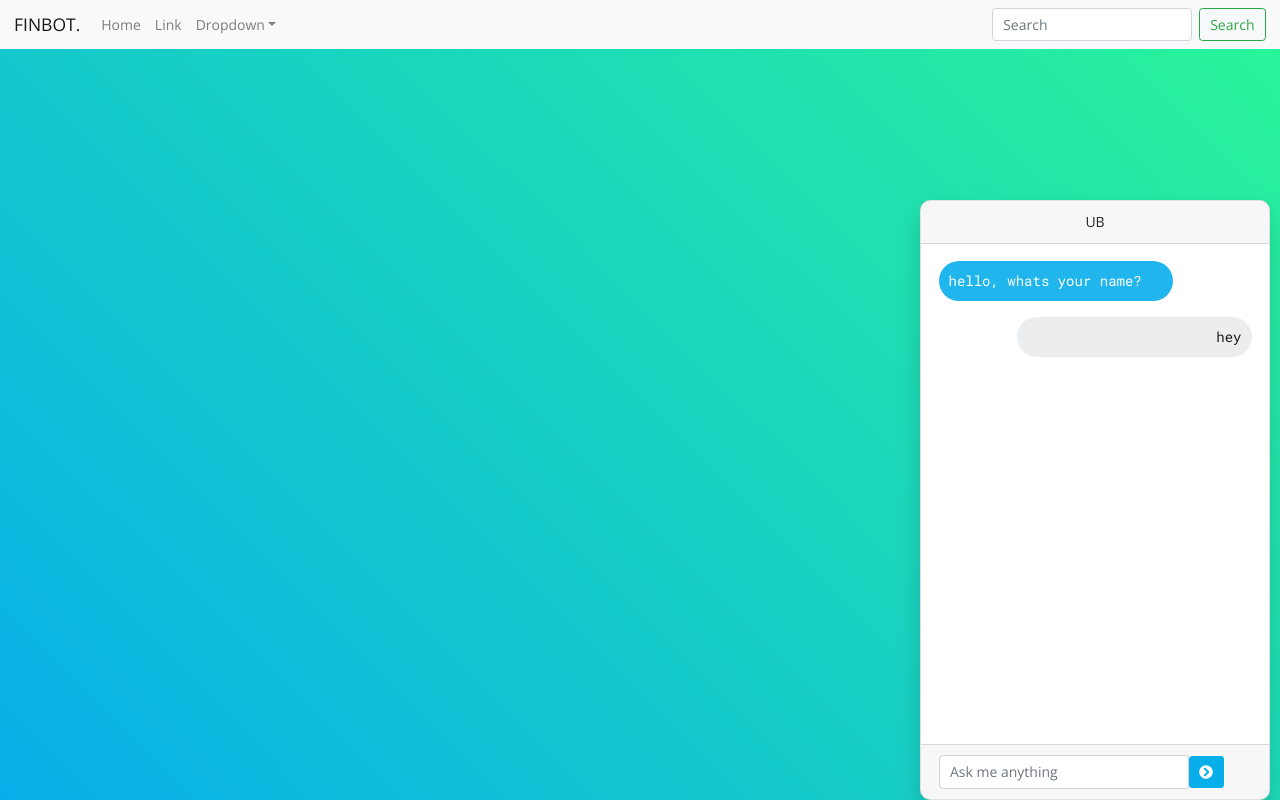
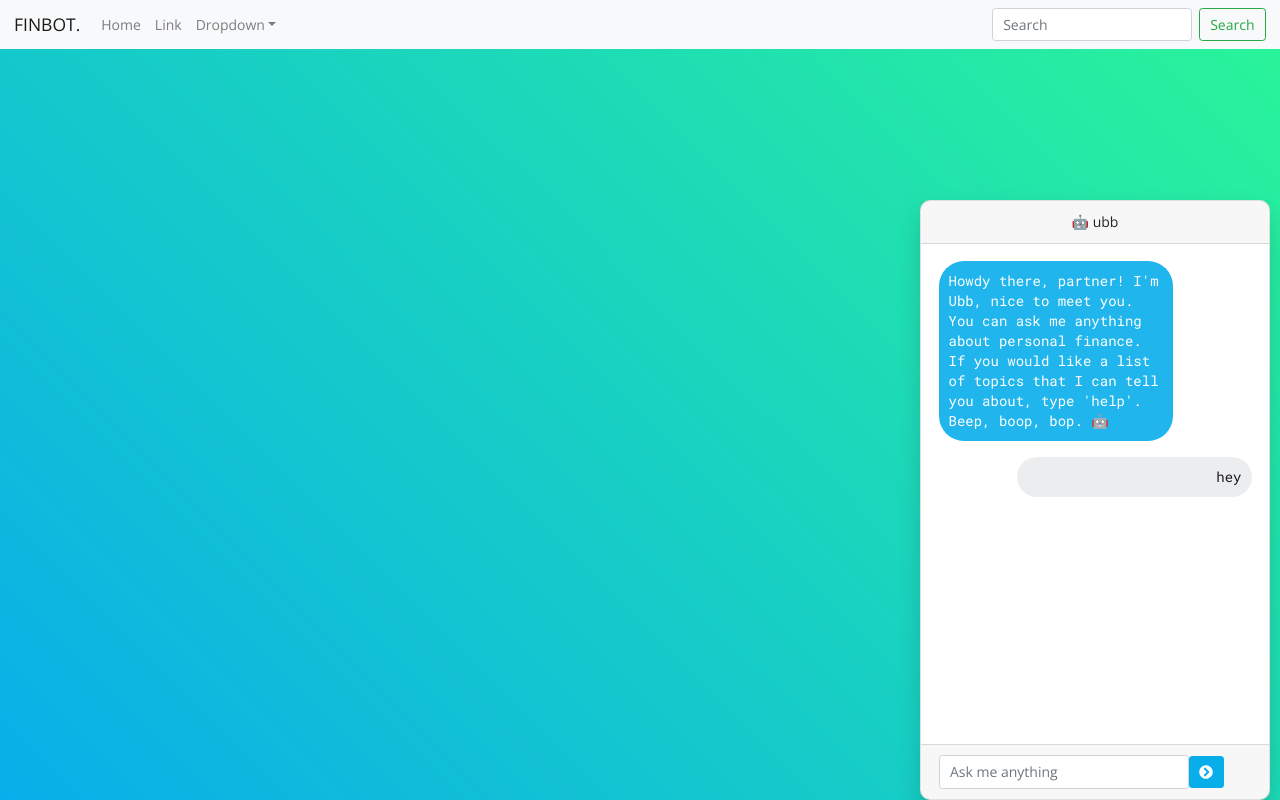
Before and after one commit to basselalsayed/finbot, a React (Create React App) app: page / in a window 1280 px wide. Built offline with nearby package versions, Linux system fonts and the light colour scheme.

Commit message:
Add welcome message:

```diff
--- a/src/components/chatbot/components/Container.js
+++ b/src/components/chatbot/components/Container.js
@@ -14,7 +14,7 @@ export default class ExampleContainer extends Component {
     loading: false,
     messages: [
       {
-        content: 'hello, whats your name?',
+        content: "Howdy there, partner! I'm Ubb, nice to meet you. You can ask me anything about personal finance. If you would like a list of topics that I can tell you about, type 'help'. Beep, boop, bop. 🤖",
         type: 'response'
       },
       {
@@ -85,7 +85,7 @@ export default class ExampleContainer extends Component {
                        zIndex: 1000,
          }} id='chat-window' onClick={this.listen} onKeyPress={this.listen} onScroll={this.listen} >
 
-          <Card.Header onClick={this.toggleBot} style={{cursor: 'pointer'}}>UB</Card.Header>
+          <Card.Header onClick={this.toggleBot} style={{cursor: 'pointer'}}> 🤖 ubb</Card.Header>
           <Card.Body>
             <Conversation messages={this.state.messages} />
             {/* { this.state.loading ? <Loading /> : null } */}
```
